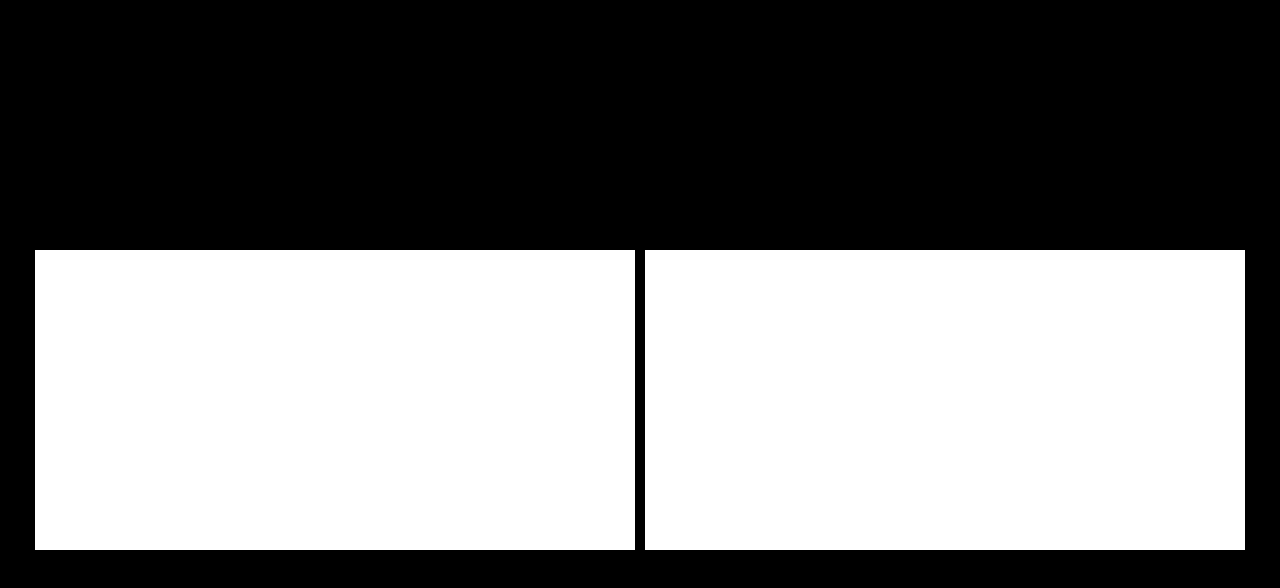
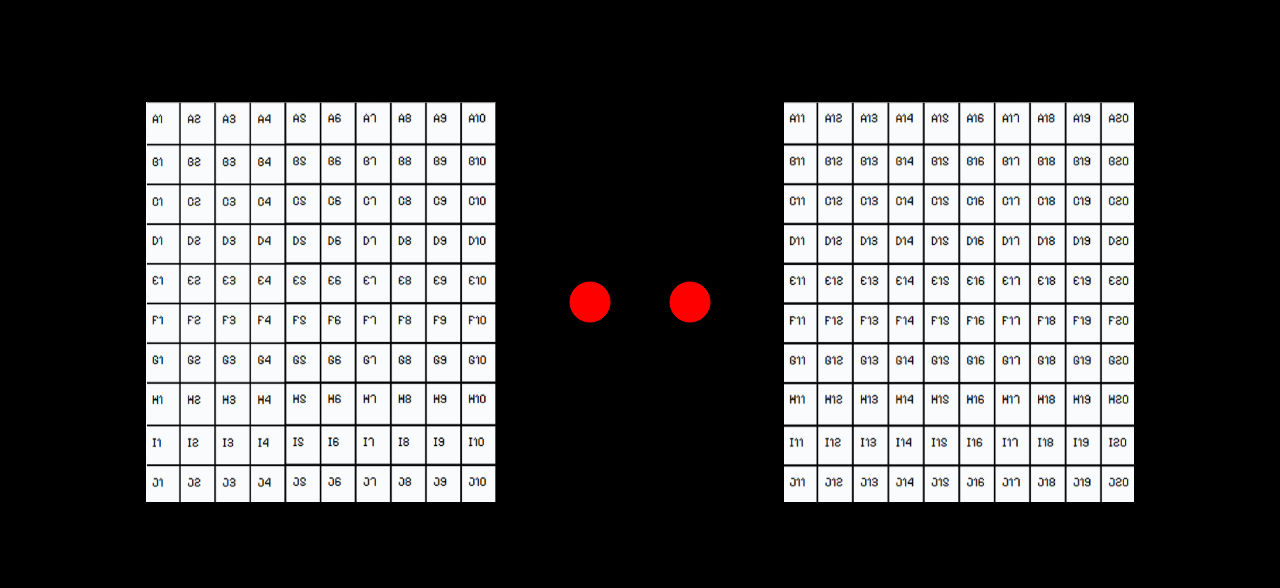
Before and after one commit to howelljian/VR, a plain HTML site: page index.html in a window 1280 px wide. Drawn offline with Linux system fonts and the light colour scheme.

Commit message:
Update index.html

```diff
--- a/index.html
+++ b/index.html
@@ -1,61 +1,63 @@
 <!DOCTYPE html>
-<html lang="en">
+<html>
 <head>
-    <meta charset="UTF-8">
-    <meta name="viewport" content="width=device-width, initial-scale=1.0">
-    <title>VR View with Canvases</title>
+    <title>VR</title>
     <style>
-        body {
-            margin: 0;
-            overflow: hidden;
+        #nCanvas, #mCanvas {
+            border-color: black;
+            border-width: 4px;
+            border-style: solid;
+        }
+        center {
             display: flex;
             justify-content: center;
             align-items: center;
-            height: 100vh;
-            background-color: black; /* Set a consistent background color */
-        }
-        .canvas-container {
-            display: flex;
-            flex-direction: row;
-            justify-content: center;
-            align-items: center;
-            gap: 10px; /* Add some spacing between the canvases */
-        }
-        canvas {
-            display: block;
-            background-color: white; /* Set a consistent background color for the canvases */
+            gap: 40px;
         }
     </style>
 </head>
-<body>
-    <div class="canvas-container">
-        <canvas id="mcanvas" width="600" height="300"></canvas>
-        <canvas id="ncanvas" width="600" height="300"></canvas>
-    </div>
+<body style="background-color:black;">
+    <br><br><br><br><br>
+    <center>
+        <canvas id="nCanvas" width="350" height="400"></canvas>
+        <canvas id="oCanvas" width="200" height="400"></canvas>
+        <canvas id="mCanvas" width="350" height="400"></canvas>
+    </center>
+    <script>
 
-    <script>
-        // Get the canvases
-        const canvas = document.getElementById("mcanvas");
+        function setCanvasBackground(canvasId, imageSrc) {
+            const canvas = document.getElementById(canvasId);
+            const ctx = canvas.getContext("2d");
+            const image = new Image();
+            image.src = imageSrc;
+
+            image.onload = () => {
+
+                ctx.drawImage(image, 0, 0, canvas.width, canvas.height);
+            };
+        }
+
+
+        setCanvasBackground("nCanvas", "Screenshot 2025-03-19 212214.png");
+        setCanvasBackground("mCanvas", "Screenshot 2025-03-19 212224.png");
+
+
+        const canvas = document.getElementById("oCanvas");
         const ctx = canvas.getContext("2d");
 
-        const canvas1 = document.getElementById("ncanvas");
-        const ctx1 = canvas1.getContext("2d");
+        ctx.fillStyle = "red";
+        ctx.strokeStyle = "red";
 
-        // Load background images
-        const backgroundImage = new Image();
-        backgroundImage.src = "Screenshot 2025-03-18 141507.png";
 
-        const backgroundImage1 = new Image();
-        backgroundImage1.src = "Screenshot 2025-03-18 141507.png";
+        ctx.beginPath();
+        ctx.arc(50, 200, 20, 0, 2 * Math.PI);
+        ctx.fill();
+        ctx.stroke();
 
-        // Draw images on the canvases when loaded
-        backgroundImage.onload = function () {
-            ctx.drawImage(backgroundImage, 0, 0, canvas.width, canvas.height);
-        };
-
-        backgroundImage1.onload = function () {
-            ctx1.drawImage(backgroundImage1, 0, 0, canvas1.width, canvas1.height);
-        };
+        ctx.beginPath();
+        ctx.arc(150, 200, 20, 0, 2 * Math.PI);
+        ctx.fill();
+        ctx.stroke();
     </script>
 </body>
 </html>
```
